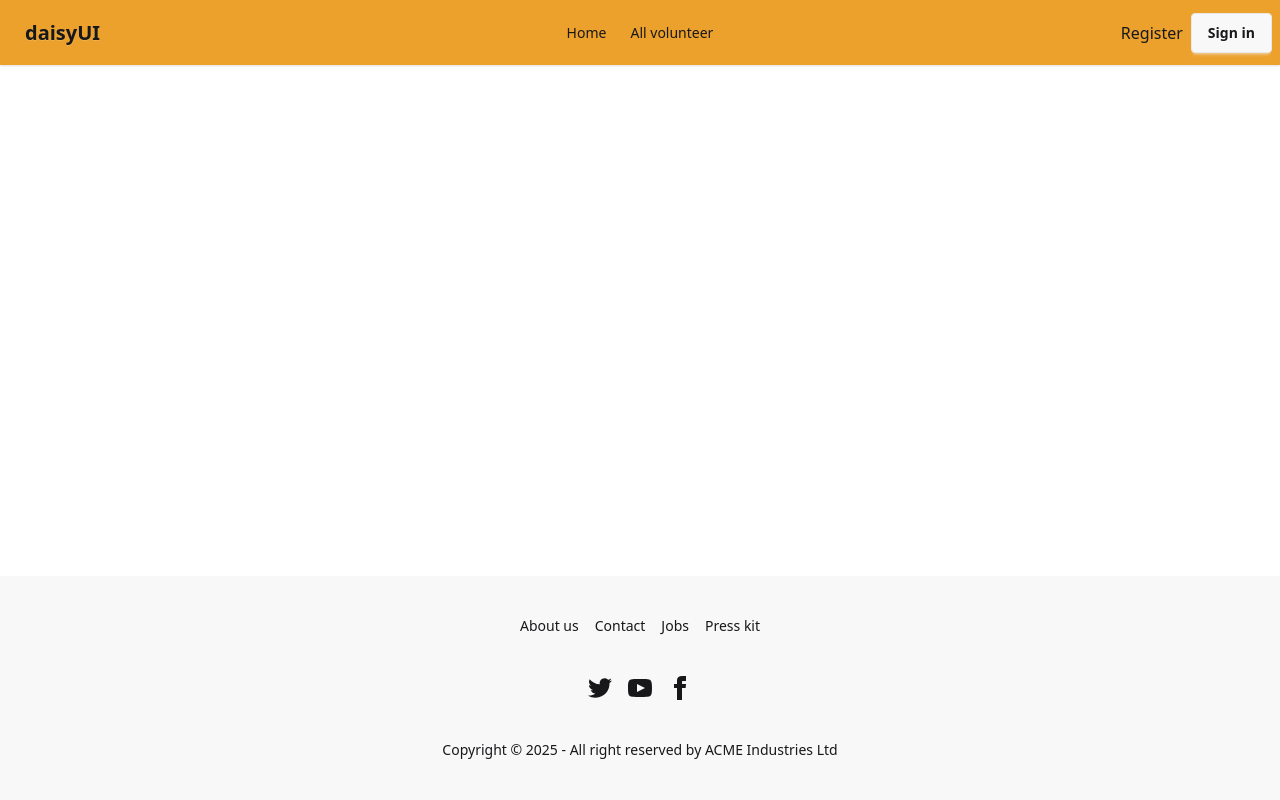
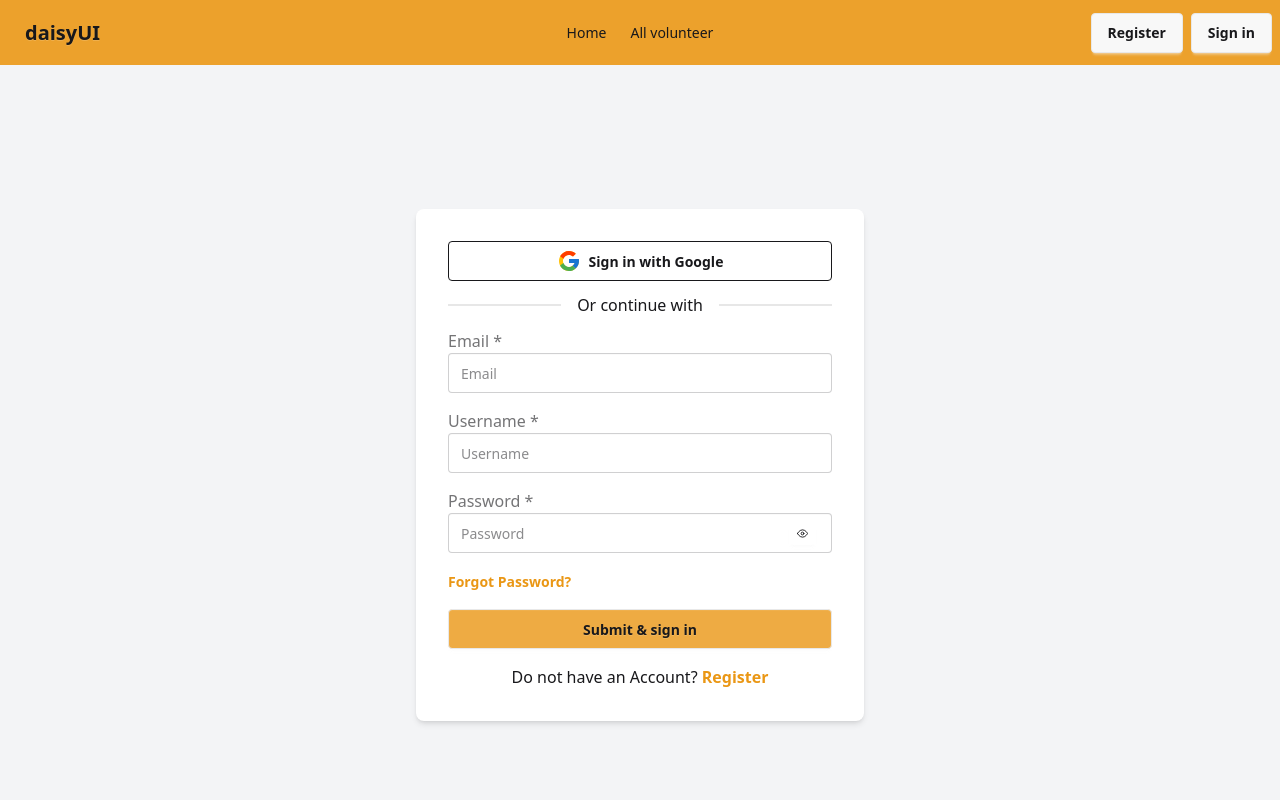
Before and after one commit to tajrin36/volunteer-management-client, a React (Vite) app: page /signin in a window 1280 px wide. Shown: the top 800 px of the page. Built offline with nearby package versions, Linux system fonts and the light colour scheme; no server answers.

Commit message:
user profile updated

```diff
--- a/src/components/Navbar.jsx
+++ b/src/components/Navbar.jsx
@@ -1,18 +1,28 @@
+import { useContext } from "react"; // Fixed import
+import AuthContext from "../providers/AuthContext";
 import { Link } from "react-router";
 
 const Navbar = () => {
+    const { user, userSignOut } = useContext(AuthContext);
+
+    const handleLogout = async () => {
+        await userSignOut();
+    };
 
     const links = <>
         <li><Link to='/'>Home</Link></li>
         <li><a>All volunteer</a></li>
-    </>
+    </>;
+
     return (
         <div className="bg-[#eca12c] shadow-sm">
             <div className="navbar container mx-auto">
                 <div className="navbar-start">
                     <div className="dropdown">
                         <div tabIndex={0} role="button" className="btn btn-ghost lg:hidden">
-                            <svg xmlns="http://www.w3.org/2000/svg" className="h-5 w-5" fill="none" viewBox="0 0 24 24" stroke="currentColor"> <path strokeLinecap="round" strokeLinejoin="round" strokeWidth="2" d="M4 6h16M4 12h8m-8 6h16" /> </svg>
+                            <svg xmlns="http://www.w3.org/2000/svg" className="h-5 w-5" fill="none" viewBox="0 0 24 24" stroke="currentColor">
+                                <path strokeLinecap="round" strokeLinejoin="round" strokeWidth="2" d="M4 6h16M4 12h8m-8 6h16" />
+                            </svg>
                         </div>
                         <ul
                             tabIndex={0}
@@ -22,14 +32,38 @@ const Navbar = () => {
                     </div>
                     <a className="btn btn-ghost text-xl">daisyUI</a>
                 </div>
+
                 <div className="navbar-center hidden lg:flex">
                     <ul className="menu menu-horizontal px-1">
                         {links}
                     </ul>
                 </div>
+
                 <div className="navbar-end gap-2">
-                    <Link to="/register">Register</Link>
-                    <a className="btn">Sign in</a>
+                    {!user ? (
+                        <>
+                            <button className="btn"><Link to="/register">Register</Link></button>
+                            <button className="btn"><Link to="/signin">Sign in</Link></button>
+                        </>
+                    ) : (
+                        <div className="dropdown dropdown-end">
+                            <div tabIndex={0} role="button" className="btn btn-ghost btn-circle avatar">
+                                <div className="w-10 rounded-full">
+                                    <img
+                                        alt="User Avatar"
+                                        src={user?.photoURL || " "}
+                                    />
+                                </div>
+                            </div>
+                            <ul
+                                tabIndex={0}
+                                className="menu menu-sm dropdown-content bg-base-100 rounded-box z-[1] mt-3 w-52 p-2 shadow">
+                                <li>{user?.displayName}</li>
+                                <li><a>Settings</a></li>
+                                <li><button onClick={handleLogout}>Logout</button></li>
+                            </ul>
+                        </div>
+                    )}
                 </div>
             </div>
         </div>
--- a/src/pages/authentication/Register.jsx
+++ b/src/pages/authentication/Register.jsx
@@ -2,13 +2,15 @@ import { useContext, useState } from "react";
 import toast from "react-hot-toast";
 import { FiEye } from "react-icons/fi";
 import { FiEyeOff } from "react-icons/fi";
-import { Link } from "react-router";
+import { Link, useNavigate } from "react-router";
 import { FcGoogle } from "react-icons/fc";
 import AuthContext from "../../providers/AuthContext";
 
 const Register = () => {
 
-    const { createUser } = useContext(AuthContext);
+    const navigate = useNavigate()
+
+    const { createUser,updateUserProfile } = useContext(AuthContext);
 
     const [showPassword, setShowPassword] = useState(false);
 
@@ -28,14 +30,25 @@ const Register = () => {
             toast.error("Password must be at least 6 characters, include one uppercase letter, one number, and one special character.")
             return; // Stop form submission
         }
-        toast.success("Registration successful!");
+        navigate('/signin');
 
         createUser(email, password)
             .then(result => {
                 console.log(result.user)
+                toast.success("Registration successful!");
+                updateUserProfile({
+                    displayName: userName,
+                    photoURL: photo
+                }).then(()=> {
+                    navigate('/signin');
+                }).catch((error)=>{
+                    console.log(error.message);
+                    toast.error("User already exist!")
+                })
             })
             .catch(error => {
                 console.log(error.message);
+                toast.error(error.message)
             })
 
         // form.reset();
--- a/src/pages/authentication/Signin.jsx
+++ b/src/pages/authentication/Signin.jsx
@@ -1,7 +1,113 @@
+import { Link , useNavigate} from "react-router";
+import { FcGoogle } from "react-icons/fc";
+import { useContext, useState } from "react";
+import { FiEye } from "react-icons/fi";
+import { FiEyeOff } from "react-icons/fi";
+import AuthContext from "../../providers/AuthContext";
+import toast from "react-hot-toast";
+
 const Signin = () => {
+
+    const navigate = useNavigate()
+
+    const { userSignIn, } = useContext(AuthContext);
+
+    const handleSignin = e => {
+        e.preventDefault();
+        const form = e.target;
+        const email = form.email.value;
+        const userName = form.username.value;
+        const password = form.password.value;
+
+        console.log({ email, userName, password });
+
+        userSignIn(email, password)
+            .then(result => {
+                console.log(result.user)
+                toast.success("Sign-in successful!");
+                navigate('/');
+            })
+            .catch(error => {
+                console.log(error.message);
+                toast.error(error.message)
+            })
+    }
+
+    const [showPassword, setShowPassword] = useState(false);
     return (
         <div>
+            <div className="flex justify-center items-center min-h-screen bg-gray-100 p-4">
+                <div className="bg-white p-8 rounded-lg shadow-md w-full max-w-md">
+                    <button className="btn btn-outline w-full flex items-center gap-2">
+                        <FcGoogle className="text-2xl" />
+                        Sign in with Google
+                    </button>
+                    <div className="divider">Or continue with</div>
 
+                    <form onSubmit={handleSignin} className="space-y-4">
+
+                        <div>
+                            <label className="label">Email *</label>
+                            <input
+                                type="email"
+                                name="email"
+                                // value={formData.email}
+                                // onChange={handleChange}
+                                placeholder="Email"
+                                className="input input-bordered w-full"
+                                required
+                            />
+                        </div>
+
+                        <div>
+                            <label className="label">Username *</label>
+                            <input
+                                type="text"
+                                name="username"
+                                // value={formData.username}
+                                // onChange={handleChange}
+                                placeholder="Username"
+                                className="input input-bordered w-full"
+                                required
+                            />
+                        </div>
+
+                        <div className="relative">
+                            <label className="label">Password *</label>
+                            <input
+                                type={showPassword ? 'text' : 'password'}
+                                name="password"
+                                placeholder="Password"
+                                className="input input-bordered w-full"
+                                required
+                            />
+                            <button
+                                type="button"
+                                onClick={(e) => {
+                                    e.preventDefault();
+                                    setShowPassword(!showPassword);
+                                }}
+                                className="btn btn-xs absolute right-4 bottom-2 bg-white border-none"
+                            >
+                                {showPassword ? <FiEyeOff /> : <FiEye />}
+                            </button>
+                        </div>
+
+                        {/* Forgot Password */}
+                        <div className="text-left">
+                            <Link to="/forgot-password" className="text-sm text-[#ea9715] font-semibold">
+                                Forgot Password?
+                            </Link>
+                        </div>
+
+                        <button type="submit" className="btn bg-[#eeab43] w-full">Submit & sign in</button>
+                    </form>
+
+                    <p className="text-center mt-4">
+                        Do not have an Account? <Link to='/register'><span className="text-[#ea9715] font-semibold">Register</span></Link>
+                    </p>
+                </div>
+            </div>
         </div>
     );
 };
--- a/src/providers/AuthProvider.jsx
+++ b/src/providers/AuthProvider.jsx
@@ -1,6 +1,6 @@
 import { useEffect, useState } from "react";
 import AuthContext from "./AuthContext";
-import { createUserWithEmailAndPassword, onAuthStateChanged } from "firebase/auth";
+import { createUserWithEmailAndPassword, onAuthStateChanged, signInWithEmailAndPassword, signInWithPopup, signOut, updateProfile } from "firebase/auth";
 import auth from "../firebase/firebase.init";
 
 const AuthProvider = ({ children }) => {
@@ -9,12 +9,36 @@ const AuthProvider = ({ children }) => {
 
     const [loading, setLoading] = useState(true);
 
-    const createUser = (email,password) => {
+    // register user
+    const createUser = (email, password) => {
         setLoading(true);
-        return createUserWithEmailAndPassword(auth,email,password);
+        return createUserWithEmailAndPassword(auth, email, password);
     }
 
-    useEffect(()=> {
+    // signin user
+    const userSignIn = (email, password) => {
+        setLoading(true);
+        return signInWithEmailAndPassword(auth, email, password)
+    }
+
+    // sign in with google
+    // const signInWithGoogle = () => {
+    //     setLoading(true)
+    //     return signInWithPopup(auth, googleProvider)
+    //   }
+
+    // sign out user
+    const userSignOut = () => {
+        setLoading(true);
+        return signOut(auth);
+    }
+
+    // update user profile
+    const updateUserProfile = (updatedData) => {
+        return updateProfile(auth.currentUser, updatedData)
+    }
+
+    useEffect(() => {
         const unsubscribe = onAuthStateChanged(auth, currentUser => {
             setUser(currentUser);
             console.log('state captured', currentUser);
@@ -23,12 +47,15 @@ const AuthProvider = ({ children }) => {
         return () => {
             unsubscribe();
         }
-    },[])
+    }, [])
 
     const authInfo = {
         user,
         loading,
-        createUser
+        createUser,
+        userSignIn,
+        userSignOut,
+        updateUserProfile,
     }
     return (
         <AuthContext.Provider value={authInfo}>
```
